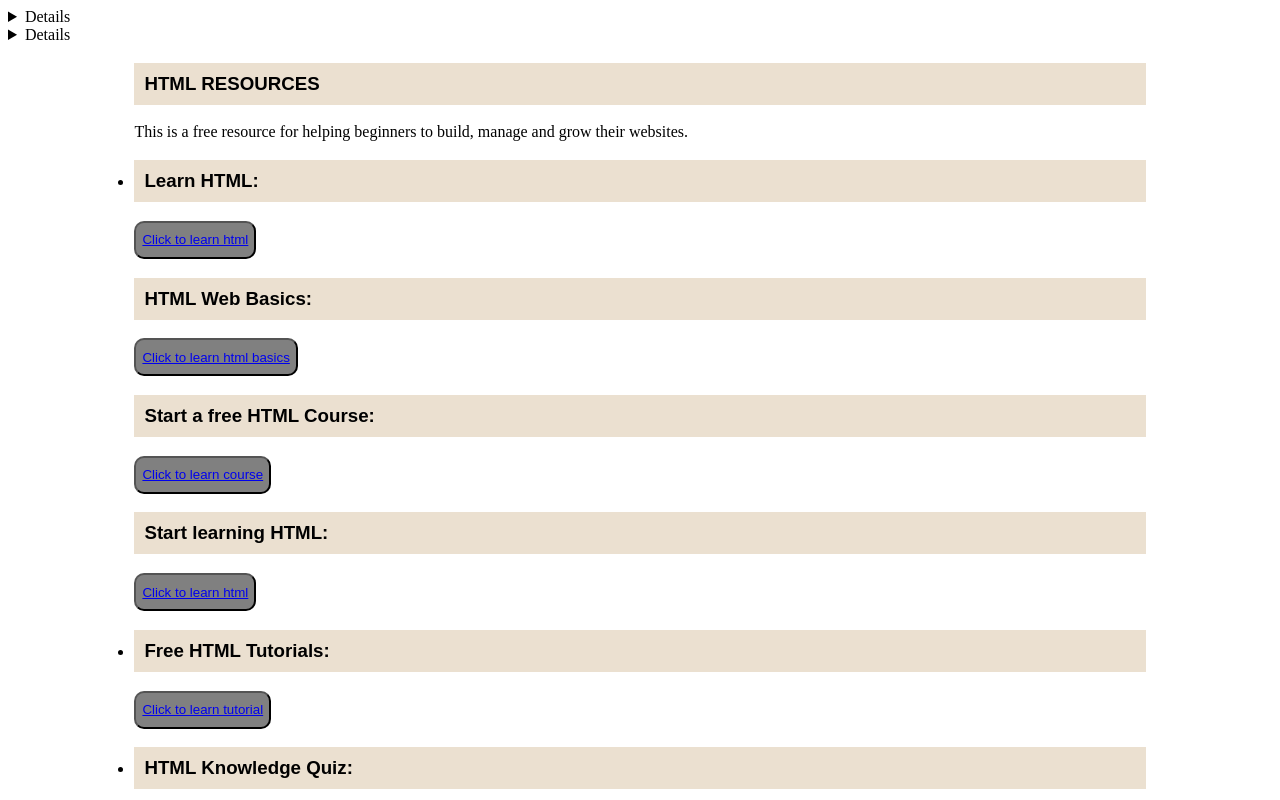
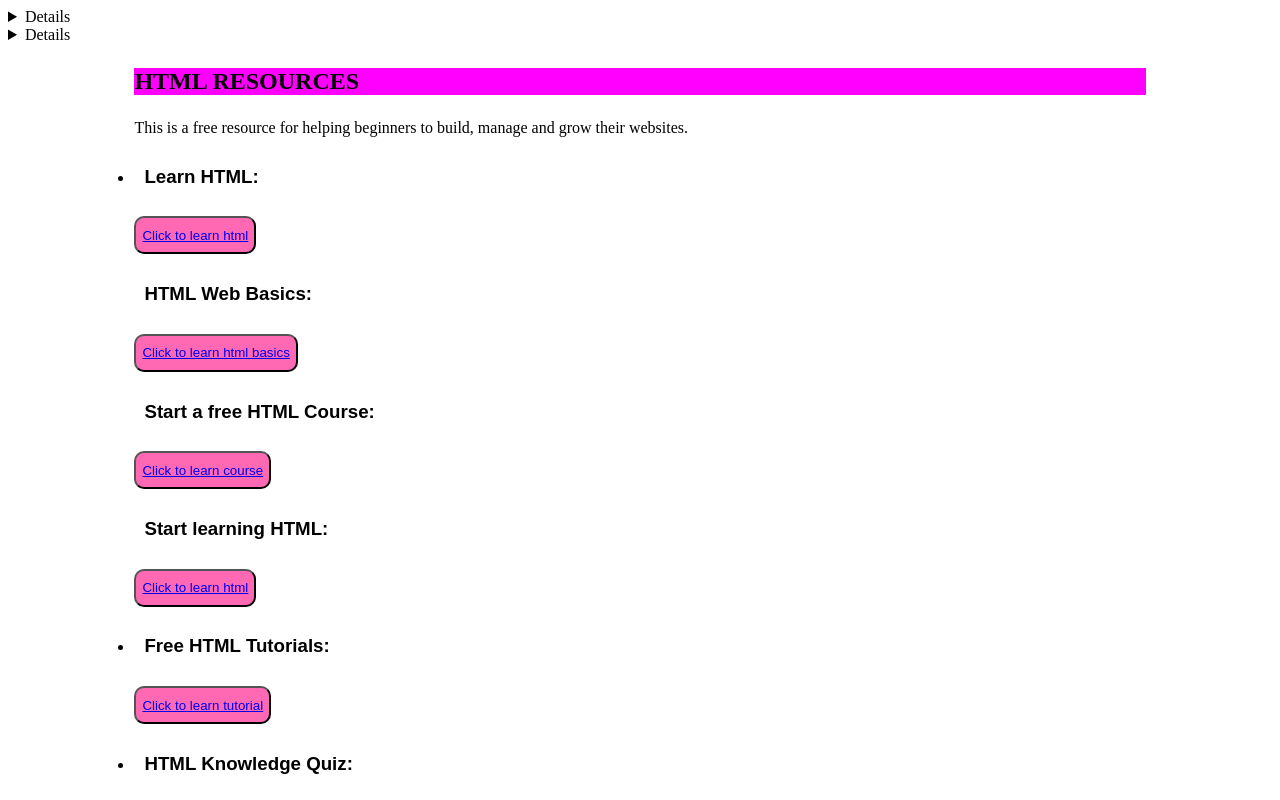
Before and after one commit to WomenTechster-s-FrontendDev-Group-2/htmlsection, a plain HTML site: page index.html in a window 1280 px wide. Shown: the top 800 px of the page. Drawn offline with Linux system fonts and the light colour scheme.

Commit message:
Add files via upload

```diff
--- a/Project.css
+++ b/Project.css
@@ -5,6 +5,10 @@
 h3{
     font-family: 'Poppins', sans-serif;
     color: black;
+    font-weight: bolder;
+    text-align: left;
+}
+h2{background-color: fuchsia;
     font-weight: bolder;
     text-align: left;
 }
@@ -24,7 +28,8 @@ ul{
     border-radius: 10px;
     padding-left: 20;
     padding-right: 20;
-    background-color: grey
+    background-color: hotpink
+
  }
 
     /*Global*/
@@ -35,8 +40,8 @@ ul{
          }
 
 .container h3 {
-    background-color: #ebe0d0;
-    border-color: #ebe0d0;
+    background-color: white;
+    border-color: white;
     border-width: 10px;
     border-style: solid;
 }
--- a/index.html
+++ b/index.html
@@ -22,20 +22,22 @@
 </details>
 </div>
 <div Class="container">
-<h3>HTML RESOURCES</h3>
+<h2>
+<p>HTML RESOURCES</p>
+</h2>
 <p>This is a free resource for helping beginners to build, manage and grow their websites.</p>
 <form>
 <ul>
   <li><h3>Learn HTML:</h3></li>
 <a target="_blank" href="https://www.codecademy.com/learn/learn-html">
 <button type= "submit" class="button_1">Click to learn html</a></button
- <li><h3>HTML Web Basics:</h3></li>
+    <li><h3>HTML Web Basics:</h3></li>
 <a target="_blank" href="https://www.learnenough.com/html">
   <button type= "submit" class="button_1">Click to learn html basics</a></button
-<li><h3>Start a free HTML Course:</h3></li>
+   <li><h3>Start a free HTML Course:</h3></li>
 <a target="_blank" href="https://www.codeavengers.com/profile#html-css">
   <button type= "submit" class="button_1">Click to learn course </a></button
-  <li><h3> Start learning HTML:</h3></li>
+   <li><h3> Start learning HTML:</h3></li>
 <a target="_blank" href="https://www.sololearn.com/learning/1014">
   <button type= "submit" class="button_1">Click to learn html</a></button>
 <li><h3>Free HTML Tutorials:</h3></li>
```
